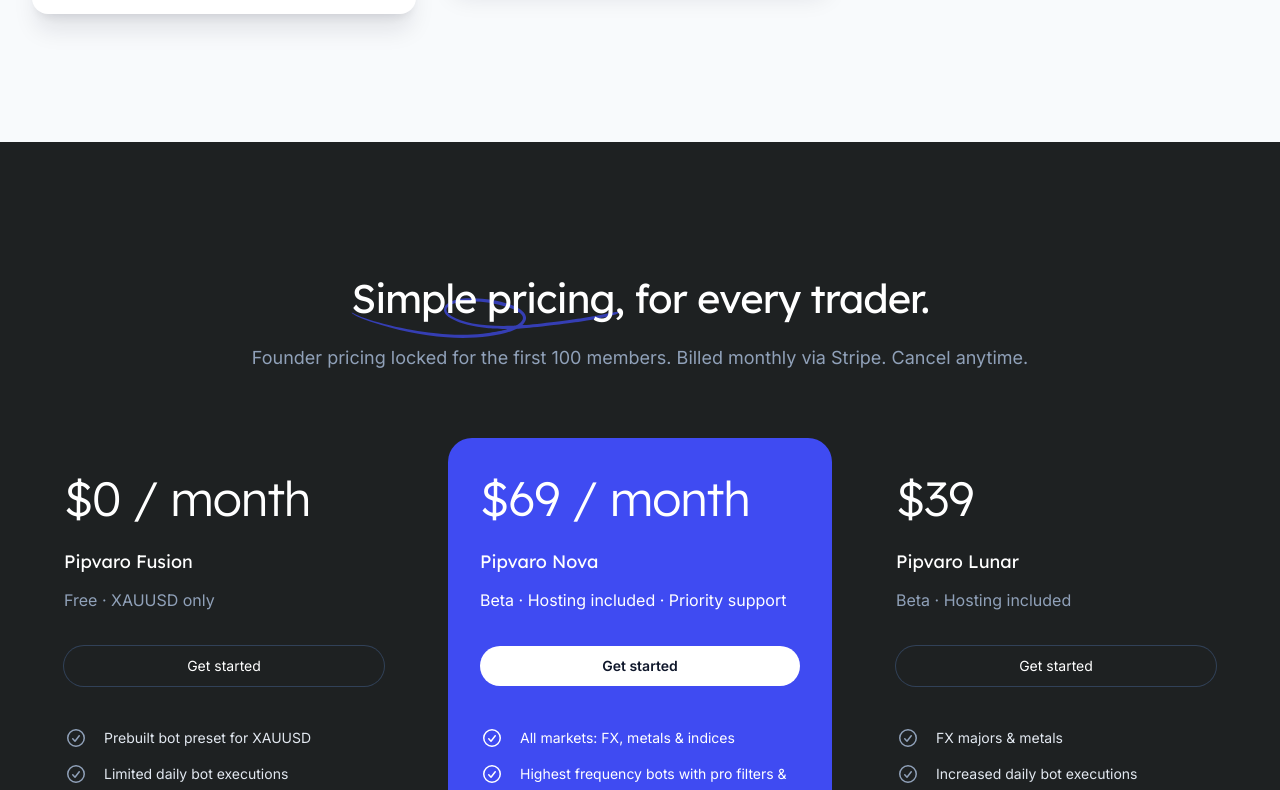
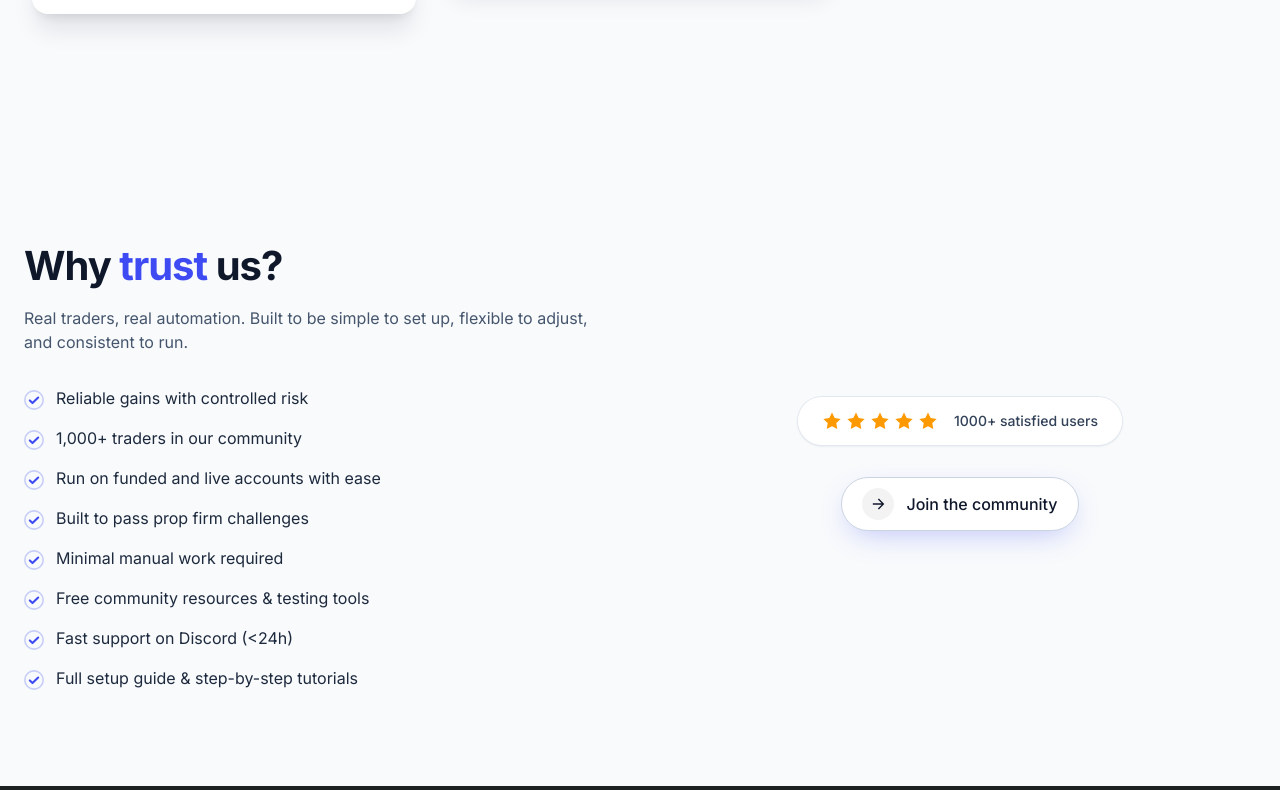
Before and after one commit to Pipvaro/landing, a Next.js app: page / in a window 1280 px wide. Shown: the part 5477-6267 px from the top of the page. Built offline with nearby package versions, Linux system fonts and the light colour scheme.

Commit message:
added trust section

```diff
--- a/src/app/page.tsx
+++ b/src/app/page.tsx
@@ -11,6 +11,8 @@
 import { Steps } from '@/components/Steps'
 import { Bots } from '@/components/Bots'
 import { Results } from '@/components/Results'
+import Trust from '@/components/Trust'
+
 
 export default function Home() {
   return (
@@ -23,9 +25,10 @@
         <Steps />
         <CallToAction />
         <Testimonials />
+        <Trust />
         <Pricing />
         <Slider />
-        <Results />
+        {/* <Results /> */}
         <Bots />
         <Faqs />
       </main>
--- /dev/null
+++ b/src/components/Trust.tsx
@@ -0,0 +1,93 @@
+// src/components/Trust.tsx
+'use client';
+
+const BRAND = '#3f4bf2';
+
+const points = [
+  'Reliable gains with controlled risk',
+  '1,000+ traders in our community',
+  'Run on funded and live accounts with ease',
+  'Built to pass prop firm challenges',
+  'Minimal manual work required',
+  'Free community resources & testing tools',
+  'Fast support on Discord (<24h)',
+  'Full setup guide & step-by-step tutorials',
+];
+
+function Check() {
+  return (
+    <svg className="h-5 w-5 flex-none" viewBox="0 0 24 24" fill="none" aria-hidden="true">
+      <circle cx="12" cy="12" r="11" stroke={BRAND} strokeWidth="2" opacity="0.25" />
+      <path d="M7 12.5l3.2 3.2L17 9" stroke={BRAND} strokeWidth="2.5" strokeLinecap="round" strokeLinejoin="round" />
+    </svg>
+  );
+}
+
+export default function Trust() {
+  return (
+    <section className="relative bg-slate-50">
+      <div className="mx-auto max-w-7xl px-6 py-20 sm:py-24">
+        <div className="grid items-center gap-12 lg:grid-cols-2">
+          {/* LEFT */}
+          <div>
+            <h2 className="text-3xl font-bold tracking-tight text-slate-900 sm:text-4xl">
+              Why <span style={{ color: BRAND }}>trust</span> us?
+            </h2>
+            <p className="mt-3 max-w-prose text-slate-600">
+              Real traders, real automation. Built to be simple to set up, flexible to adjust, and consistent to run.
+            </p>
+
+            <ul className="mt-8 space-y-4">
+              {points.map((p, i) => (
+                <li key={i} className="flex items-start gap-3 text-slate-800">
+                  <span className="mt-1"><Check /></span>
+                  <span>{p}</span>
+                </li>
+              ))}
+            </ul>
+          </div>
+
+          {/* RIGHT: ratings (bigger) + CTA */}
+          <div className="flex flex-col items-center justify-center">
+            {/* Ratings chip */}
+            <div className="flex items-center gap-4 rounded-full bg-white/90 px-6 py-3 shadow-sm ring-1 ring-slate-200 backdrop-blur">
+              <div className="flex items-center gap-1 text-amber-500">
+                {Array.from({ length: 5 }).map((_, i) => (
+                  <svg key={i} className="h-5 w-5" viewBox="0 0 20 20" fill="currentColor" aria-hidden="true">
+                    <path d="M10 1.5l2.7 5.5 6 .9-4.4 4.2 1 6-5.3-2.8L4.7 18l1-6L1.3 7.9l6-.9L10 1.5z" />
+                  </svg>
+                ))}
+              </div>
+              <span className="text-sm font-medium text-slate-700">1000+ satisfied users</span>
+            </div>
+
+            {/* CTA */}
+            <div className="mt-8">
+              <a
+                href="https://dc.pipvaro.com"
+                target="_blank"
+                rel="noopener noreferrer"
+                className="inline-flex items-center gap-3 rounded-full border border-slate-300 bg-white px-5 py-2.5 text-slate-900 shadow-sm transition-colors duration-200 ease-out hover:bg-[#3f4bf2] hover:text-white hover:border-transparent focus:outline-none focus-visible:ring-2 focus-visible:ring-[#3f4bf2]/50 active:translate-y-[1px]"
+                style={{ boxShadow: '0 10px 30px -10px rgba(63,75,242,0.35)' }}
+              >
+                <span className="inline-flex h-8 w-8 items-center justify-center rounded-full bg-slate-900/5 transition-colors duration-200 hover:bg-white/15">
+                  <svg className="h-4 w-4" viewBox="0 0 24 24" fill="none" aria-hidden="true">
+                    <path d="M5 12h14M13 5l7 7-7 7" stroke="currentColor" strokeWidth="2" strokeLinecap="round" />
+                  </svg>
+                </span>
+                <span className="text-base font-medium">Join the community</span>
+              </a>
+            </div>
+          </div>
+        </div>
+      </div>
+
+      {/* reduce-motion */}
+      <style jsx>{`
+        @media (prefers-reduced-motion: reduce) {
+          :global(*) { transition-duration: 0.001ms !important; animation-duration: 0.001ms !important; animation-iteration-count: 1 !important; }
+        }
+      `}</style>
+    </section>
+  );
+}
```
